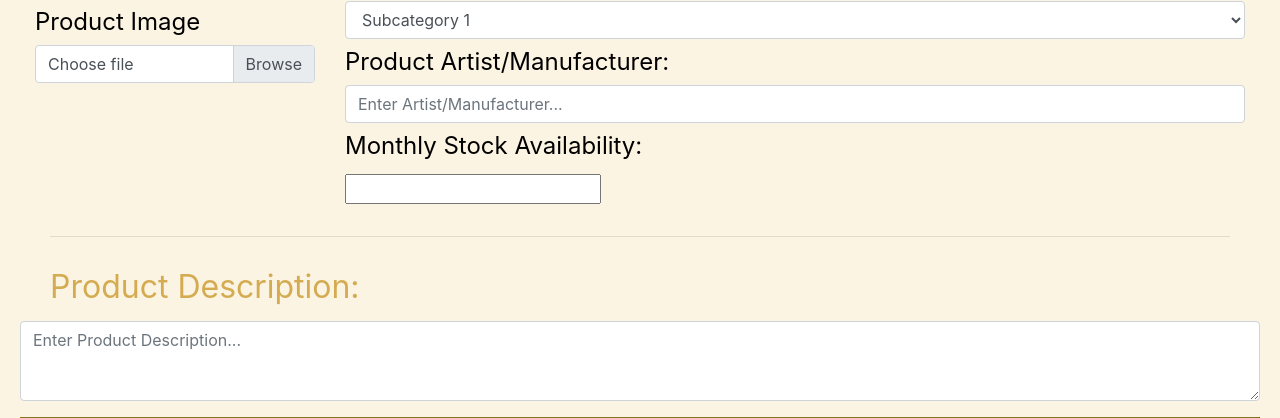
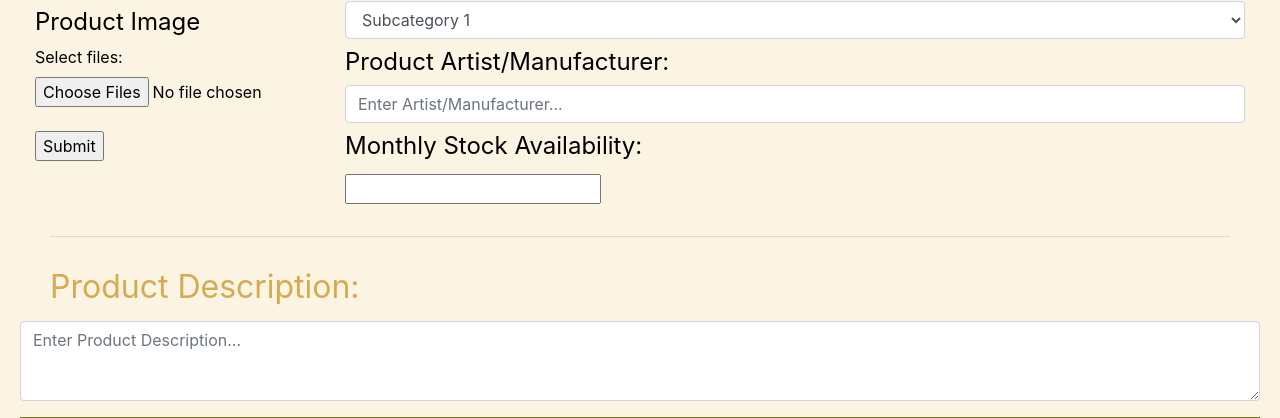
Before and after one commit to xDMcGee/iab207jukebox, a Flask app: page /item_create in a window 1280 px wide. Shown: the part 535-953 px from the top of the page. Run offline with Flask 2, Linux system fonts and the light colour scheme; some libraries are stand-ins or nearby versions.

Commit message:
Update item_create.html

```diff
--- a/marketplace/templates/item_create.html
+++ b/marketplace/templates/item_create.html
@@ -27,11 +27,16 @@
                             Product Image
                         </div>
                         <div class="input-group">
-                            <div class="custom-file">
+                            <!-- <div class="custom-file">
                                 <input type="file" class="custom-file-input" id="inputGroupFile01"
                                 aria-describedby="inputGroupFileAddon01">
                                 <label class="custom-file-label" for="inputGroupFile01">Choose file</label>
-                            </div>
+                            </div> -->
+                            <form action="/action_page.php">
+                                <label for="myfile">Select files:</label>
+                                <input type="file" id="myfile" name="myfile" accept="image/x-png,image/gif,image/jpeg" multiple><br><br>
+                                <input type="submit">
+                            </form>
                         </div>
                     </div>
                     <div class="col-12 col-md-9">
```
